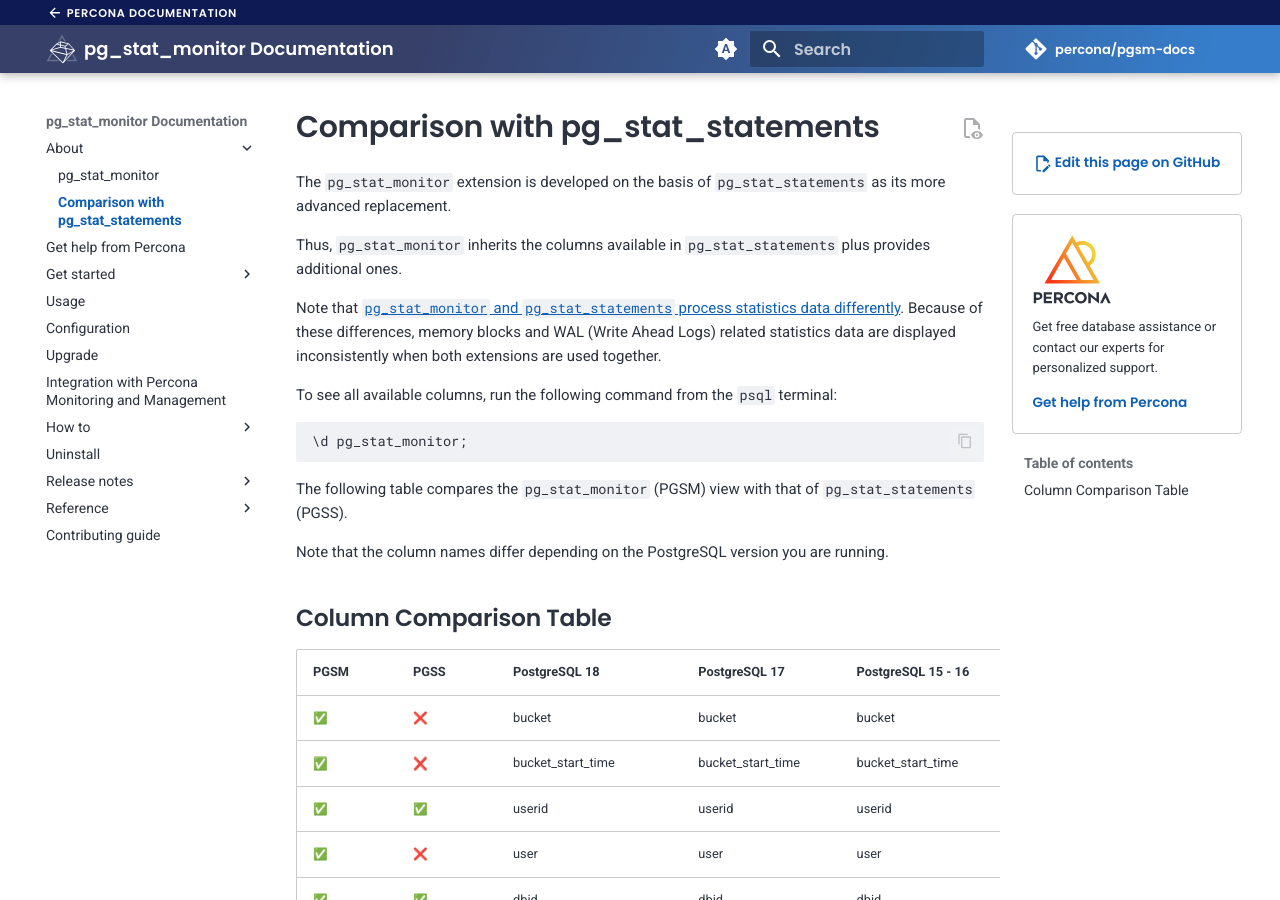
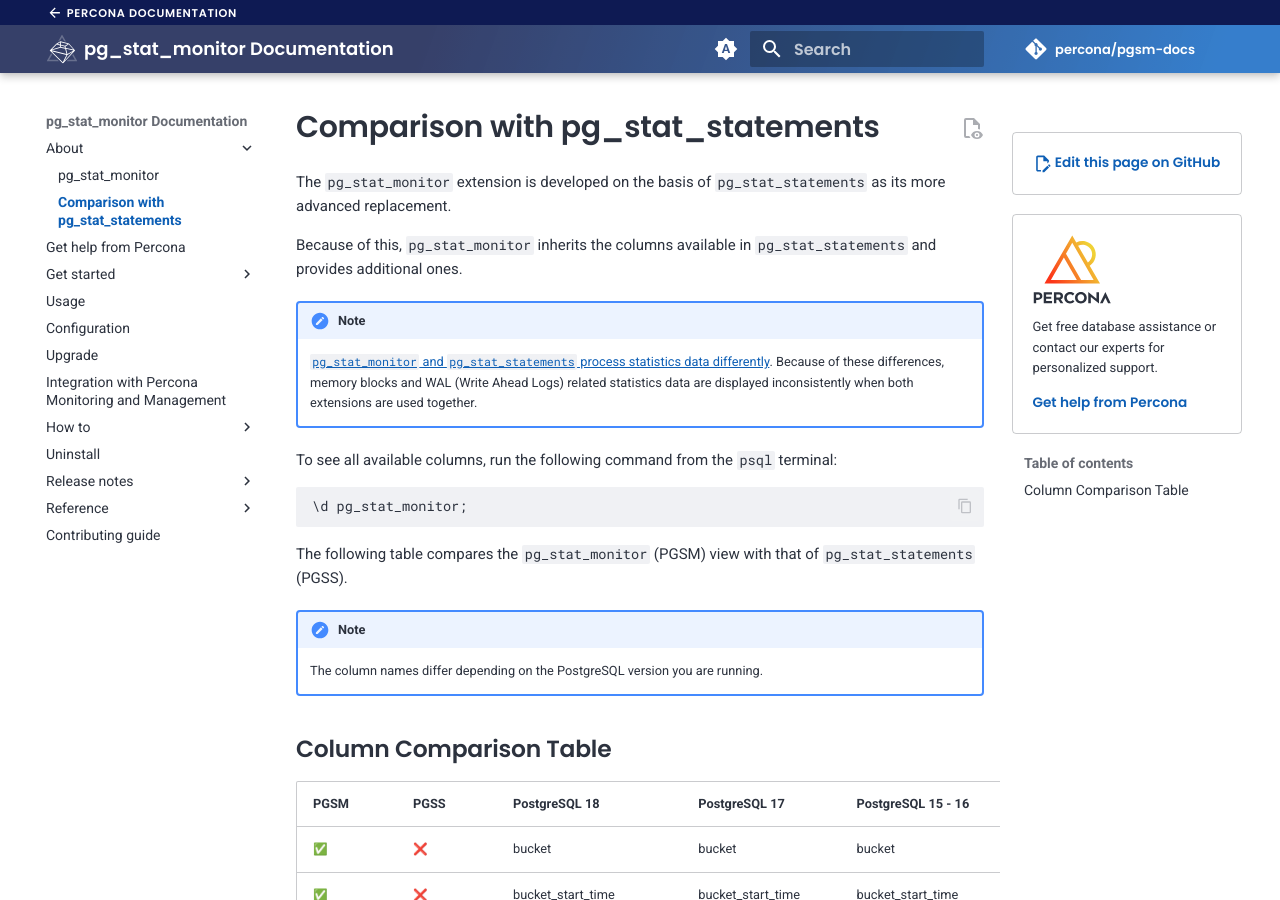
Before and after one commit to percona/pgsm-docs, an MkDocs documentation site: the page built from docs/comparison.md, in a window 1280 px wide and 900 px high. Built offline with MkDocs 1.6.1 and Material for MkDocs 9.7.7, drawn with Linux system fonts in a browser that asks for light colours; nearby versions of some CDN libraries; emoji names are drawn with the system emoji font; comment, search, counter and statistics services are not loaded; the version menu is left out; some of the changed text lies outside the part shown.

Commit message:
Fix comparison and contributing topic issues
Fix hooks not pointing to correct pages.

Fix notes, add octicon to external links.

```diff
--- a/docs/comparison.md
+++ b/docs/comparison.md
@@ -2,10 +2,10 @@
 
 The `pg_stat_monitor` extension is developed on the basis of `pg_stat_statements`  as its more advanced replacement.
 
-Thus, `pg_stat_monitor` inherits the columns available in `pg_stat_statements` plus provides additional ones.
+Because of this, `pg_stat_monitor` inherits the columns available in `pg_stat_statements` and provides additional ones.
 
-Note that [`pg_stat_monitor` and `pg_stat_statements` process statistics data differently](index.md#how-pg_stat_monitor-works). Because of these differences, memory blocks and WAL (Write Ahead Logs) related statistics data are displayed inconsistently when both extensions are used together.
-
+!!! note
+    [`pg_stat_monitor` and `pg_stat_statements` process statistics data differently](index.md#how-does-pg_stat_monitor-work). Because of these differences, memory blocks and WAL (Write Ahead Logs) related statistics data are displayed inconsistently when both extensions are used together.
 
 To see all available columns, run the following command from the `psql` terminal:
 
@@ -15,8 +15,8 @@ To see all available columns, run the following command from the `psql` terminal
 
 The following table compares the `pg_stat_monitor` (PGSM) view with that of `pg_stat_statements` (PGSS).
 
-Note that the column names differ depending on the PostgreSQL version you are running.
-
+!!! note
+    The column names differ depending on the PostgreSQL version you are running.
 
 ## Column Comparison Table
 
```
Also changed, not shown: other parts of docs/comparison.md (+3 -7 lines), docs/contributing.md (+19 -21 lines).
